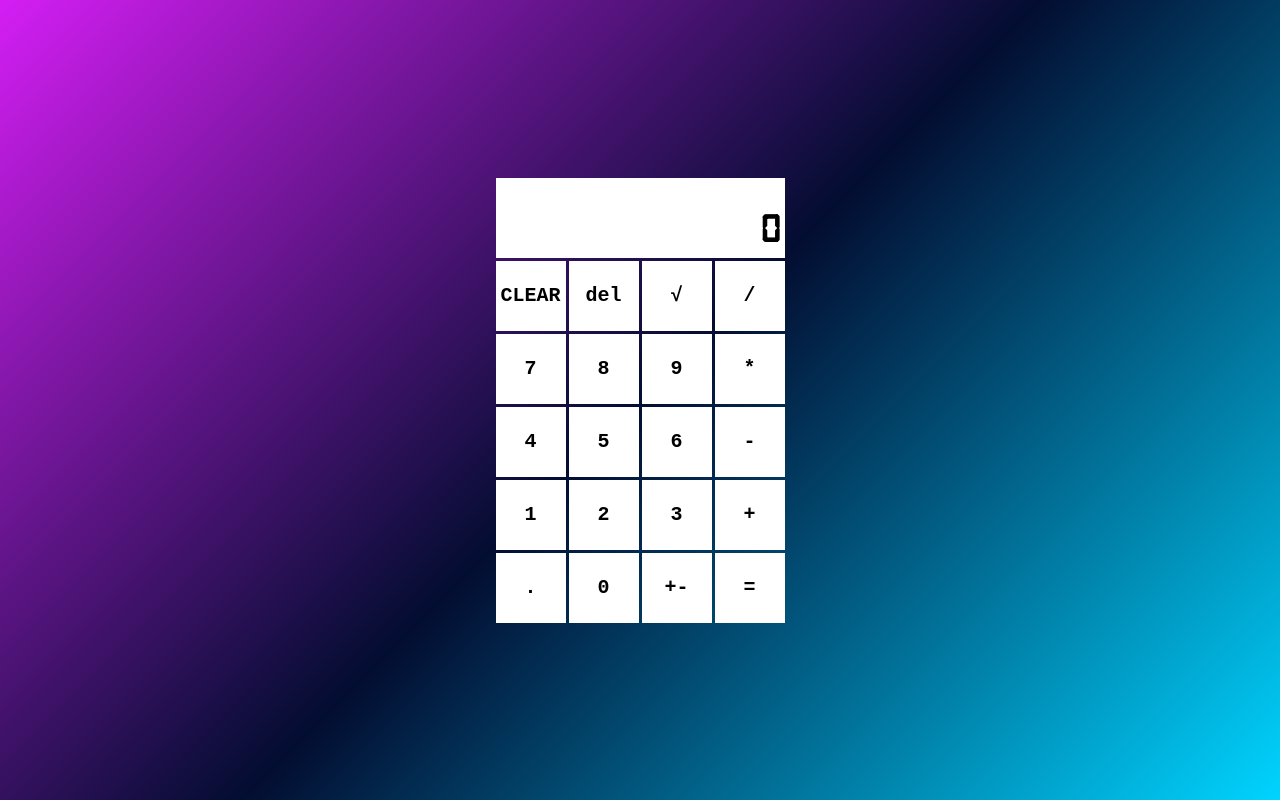
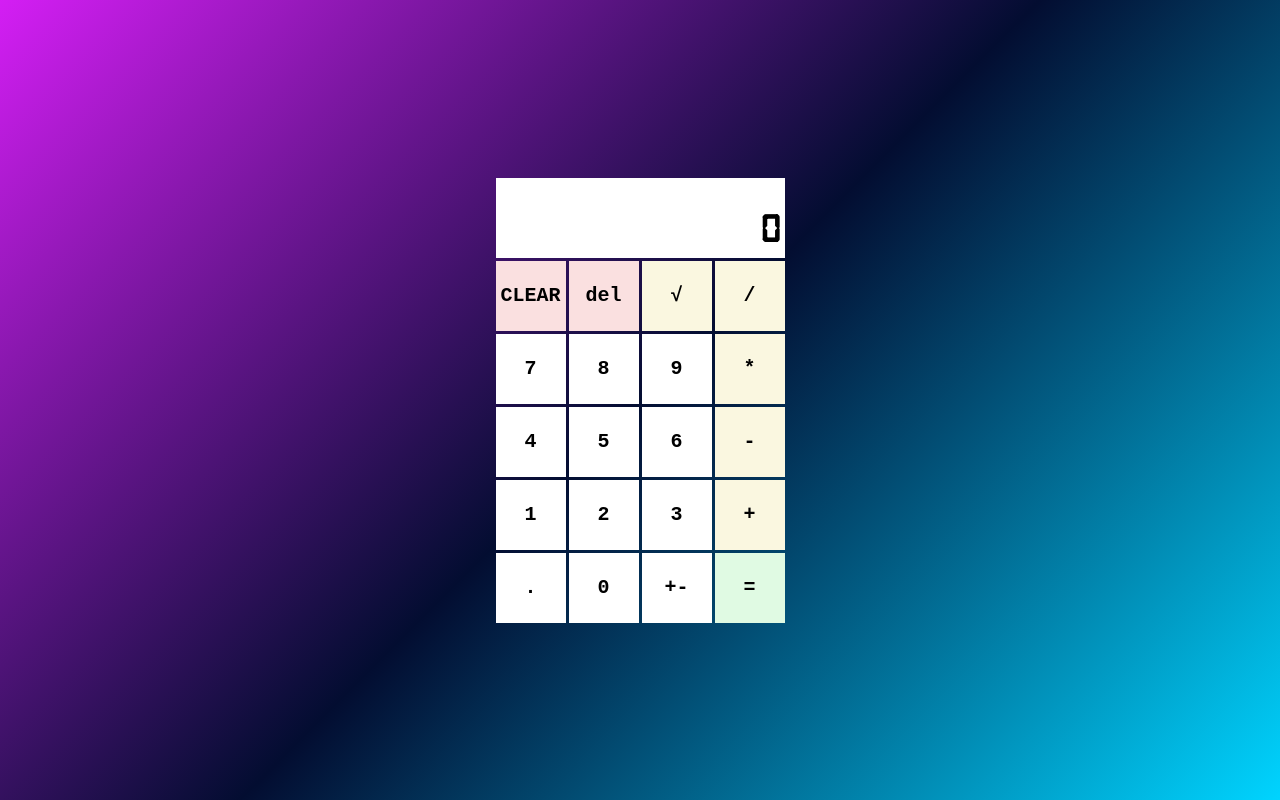
Before and after one commit to iamEvgen/calculator, a plain HTML site: page index.html in a window 1280 px wide. Drawn offline with Linux system fonts and the light colour scheme.

Commit message:
add some color

```diff
--- a/style.css
+++ b/style.css
@@ -76,3 +76,15 @@ body {
 #secondLine {
     font-size: 40px;
 }
+
+#clear, #del {
+    background-color: #FAE0E0;
+}
+
+#result {
+    background-color: #E0FAE3;
+}
+
+#plus, #minus, #multiply, #divide, #squareRoot {
+    background-color: #FAF7E0;
+}
```
